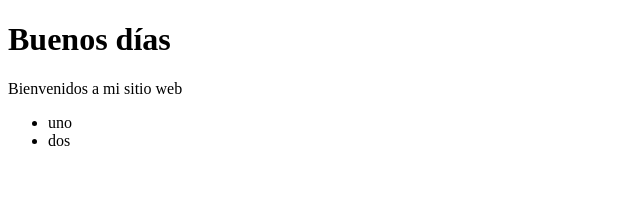
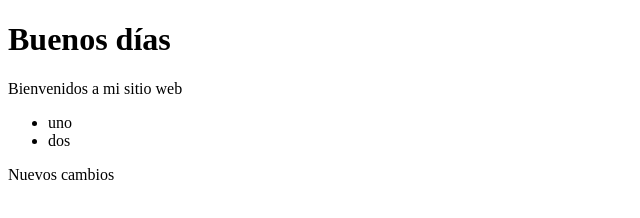
Before and after one commit to 4GeeksAcademy/ejemplos_de_github, a plain HTML site: page index.html in a window 1280 px wide. Shown: the whole page, without its empty margins (0-640 px from the left). Drawn offline with Linux system fonts and the light colour scheme.

Commit message:
parrafo con nuevos cambios

```diff
--- a/index.html
+++ b/index.html
@@ -12,5 +12,8 @@
         <li>uno</li>
         <li>dos</li>
     </ul>
+    <p>
+        Nuevos cambios
+    </p>
 </body>
 </html>
```
